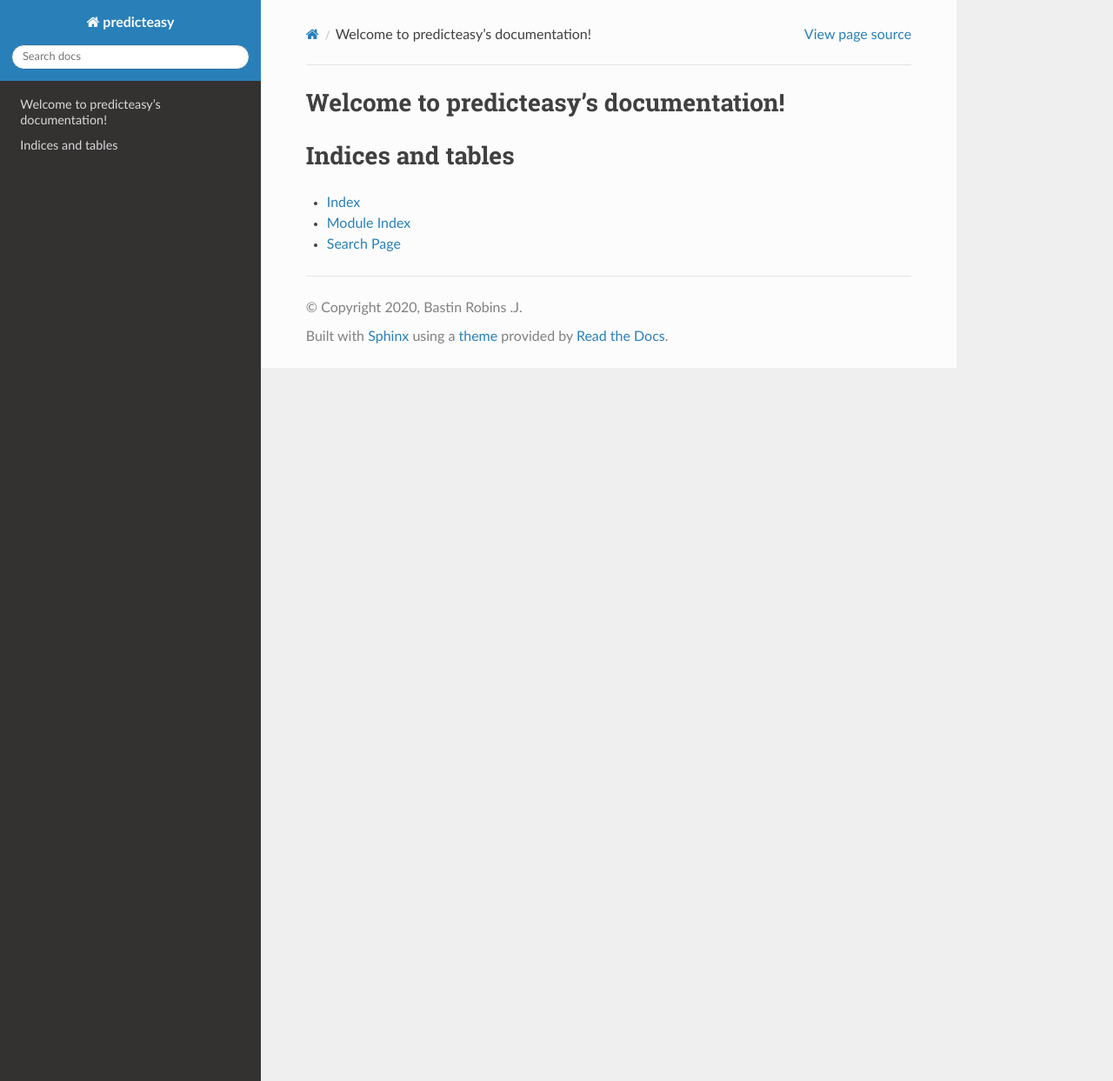
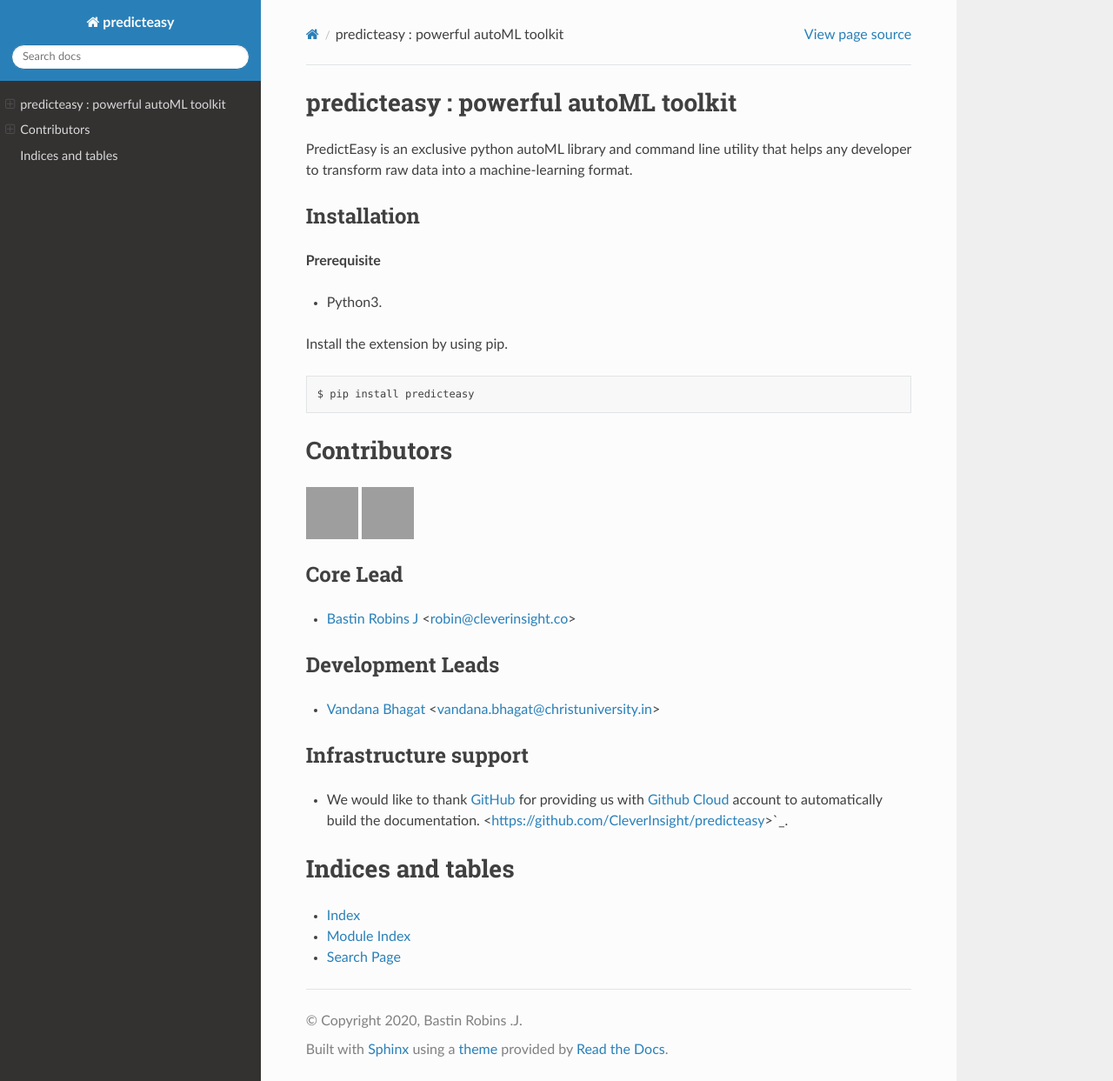
Before and after one commit to CleverInsight/predicteasy, a Sphinx documentation site: the page built from docs/source/index.rst, in a window 1280 px wide and 1243 px high. Shown: the whole window at 87% size. Built offline with Sphinx 7.4.7 and the Read the Docs theme 2.0.0, drawn with Linux system fonts in a browser that asks for light colours; grey boxes are pictures that could not be loaded.

Commit message:
Modified: Readme rst file

```diff
--- a/docs/source/index.rst
+++ b/docs/source/index.rst
@@ -1,10 +1,50 @@
-.. predicteasy documentation master file, created by
-   sphinx-quickstart on Tue Jul  7 14:12:14 2020.
-   You can adapt this file completely to your liking, but it should at least
-   contain the root `toctree` directive.
+predicteasy : powerful autoML toolkit
+==========================================
 
-Welcome to predicteasy's documentation!
-=======================================
+PredictEasy is an exclusive python autoML library and command line utility that helps any developer to transform raw data into a machine-learning format.
+
+Installation
+------------
+
+**Prerequisite**
+
+- Python3.
+
+Install the extension by using pip.
+
+.. code:: bash
+
+    $ pip install predicteasy
+
+
+Contributors
+==============
+
+.. image:: https://avatars3.githubusercontent.com/u/3523655?s=60&v=4
+   :target: https://github.com/BastinRobin
+.. image:: https://avatars1.githubusercontent.com/u/29769264?s=60&v=4
+   :target: https://github.com/vandana-11
+
+
+Core Lead
+----------
+* `Bastin Robins J <https://github.com/bastinrobin>`__ <robin@cleverinsight.co>
+
+Development Leads
+--------------------
+
+* `Vandana Bhagat <https://github.com/vandana-11>`__ <vandana.bhagat@christuniversity.in>
+
+
+
+Infrastructure support
+----------------------
+
+- We would like to thank `GitHub <https://www.github.com>`_ for providing
+  us with `Github Cloud <https://www.github.com/>`_ account
+  to automatically build the documentation.
+  <https://github.com/CleverInsight/predicteasy>`_.
+
 
 .. toctree::
    :maxdepth: 2
```
